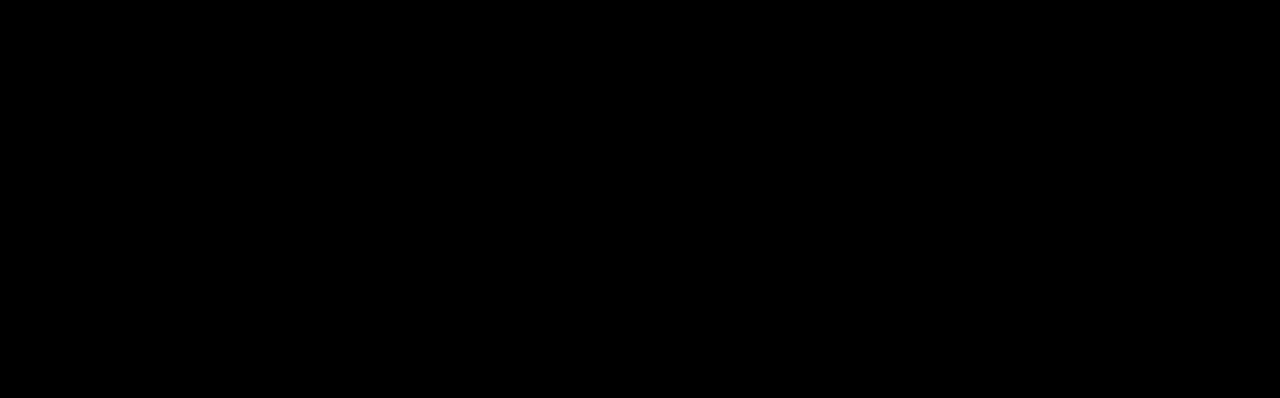
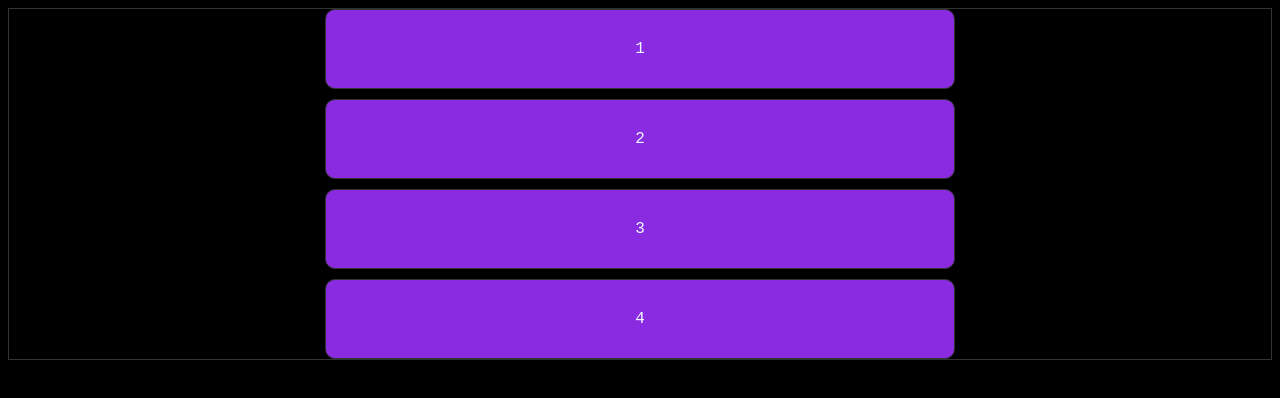
Before and after one commit to tomioka-masaya0215/w8-output, a plain HTML site: page html-css/grid2by2.html in a window 1280 px wide. Drawn offline with Linux system fonts and the light colour scheme.

Commit message:
20250705 CSSを変更のためコミット

```diff
--- a/html-css/grid2by2.css
+++ b/html-css/grid2by2.css
@@ -1,3 +1,22 @@
 *{
     background-color: black;
 }
+
+.container {
+    display: flex;
+    border: 1px solid #333;
+    flex-wrap: wrap;
+    gap: 10px;
+    justify-content:center;
+}
+
+.container > * {
+    flex: 0 0 45%;
+    border: 1px solid #333;
+    padding: 30px;
+    text-align: center;
+    border-radius: 10px;
+    background-color: blueviolet;
+    font-family: 'Courier New', Courier, monospace;
+    color: aliceblue;
+}
--- a/html-css/grid4by4.css
+++ b/html-css/grid4by4.css
@@ -7,6 +7,7 @@
     border: 1px solid #333;
     flex-wrap: wrap;
     gap: 10px;
+    justify-content:center;
 }
 
 .container > * {
```
